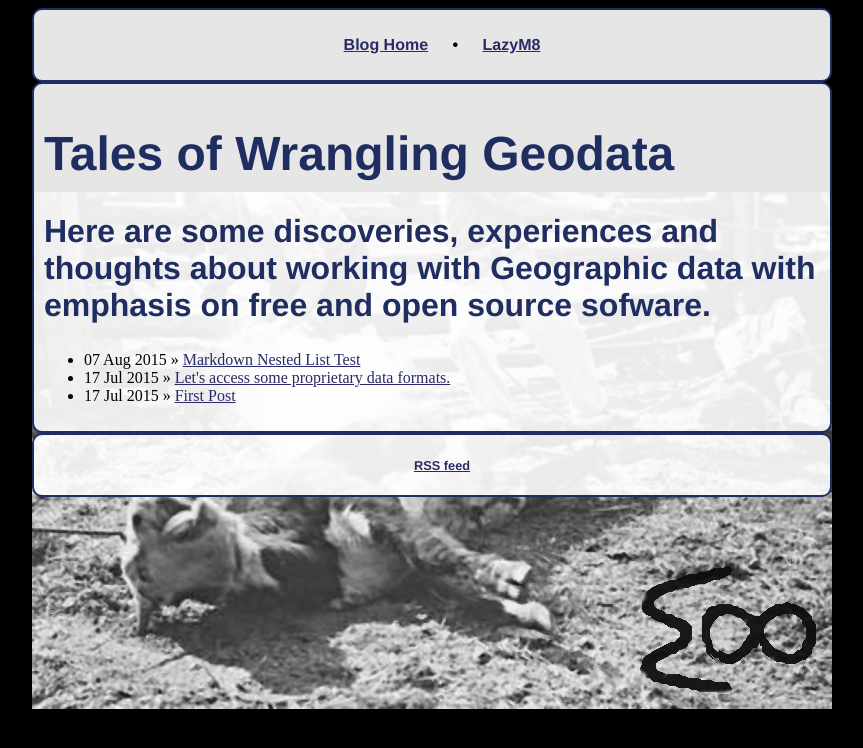
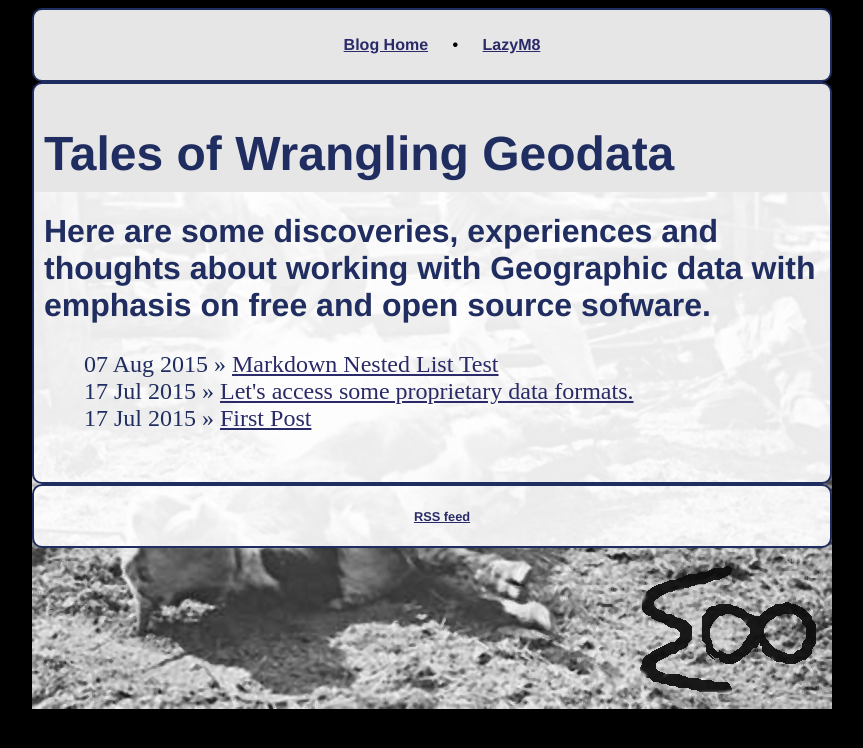
Before and after one commit to geodatawrangler/geodatawrangler.github.io, a Jekyll site: the page built from index.html, in a window 1280 px wide. Shown: the top 748 px of the page, without its empty margins (208-1071 px from the left). Built offline with Jekyll 4.4.1, drawn with Linux system fonts in a browser that asks for light colours.

Commit message:
Update main.css

```diff
--- a/css/main.css
+++ b/css/main.css
@@ -61,3 +61,14 @@ p {
 footer {
     font-size: .8em;
 }
+
+ul.posts {
+    margin: 20px auto 40px;
+    font-size: 1.5em;
+    color:#202D60;
+}
+
+ul.posts li {
+    list-style: none;
+    color:#202D60;
+}
```
